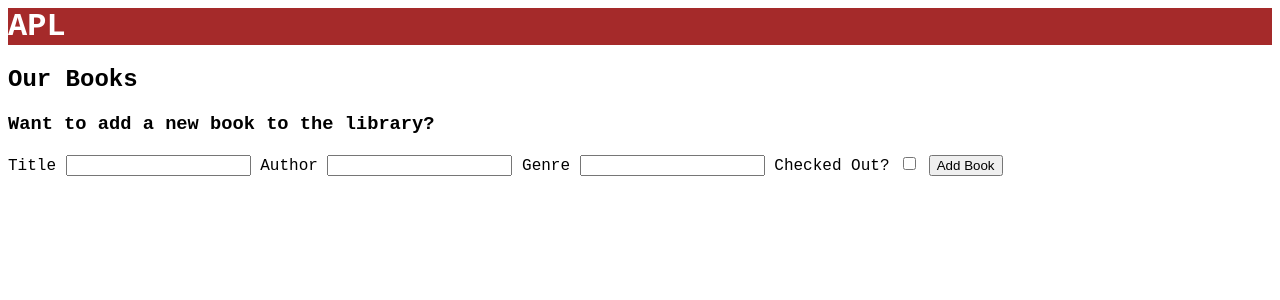
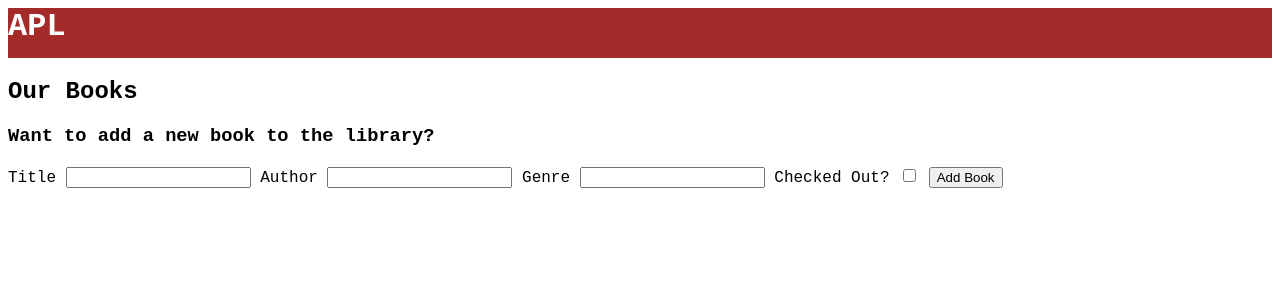
Before and after one commit to alexgjohn/w3-weekend-homework, a Flask app: template templates/index.jinja in a window 1280 px wide. Shown: the top 300 px of the page. Run offline with Flask 3, Linux system fonts and the light colour scheme; the template is opened without the code that fills it, so the values that code supplies are empty.

Commit message:
made some changes

```diff
--- a/static/style.css
+++ b/static/style.css
@@ -2,7 +2,8 @@ body {
     font-family: 'Courier New', Courier, monospace;
 }
 
-h1 {
+header {
+    height: 50px;
     background-color: brown;
     color: #fff;
 
--- a/templates/base.jinja
+++ b/templates/base.jinja
@@ -7,7 +7,9 @@
     <title>{{ title }} - Alextown Public Library</title>
 </head>
 <body>
-    <h1> APL </h1>
+    <header>
+        <h1> APL </h1>
+    </header>
     {% block content %}
 
     {% endblock %}
```
Also changed, not shown: 20230421_180319.png (added), 20230421_180716.png (added).
